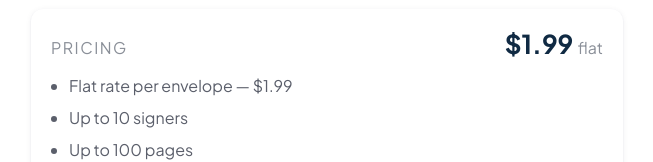
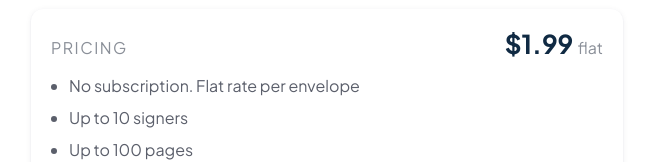
Before and after one commit to livelovelearnleavealegacy-droid/dollarsign-io, a Next.js app: page / in a window 1280 px wide. Shown: the part 495-657 px from the top of the page, without its empty margins (313-966 px from the left). Built offline with nearby package versions, Linux system fonts and the light colour scheme.

Commit message:
Update page.js

```diff
--- a/app/page.js
+++ b/app/page.js
@@ -224,7 +224,7 @@ export default function Home() {
                 <span style={{ fontFamily: "'Plus Jakarta Sans', sans-serif", fontSize: 26, fontWeight: 700, color: "var(--ink)" }}>${FLAT_PRICE.toFixed(2)} <span style={{ fontSize: 16, fontWeight: 400, color: "#8A8F98" }}>flat</span></span>
               </div>
               <ul style={{ fontSize: 16, color: "#5B5F6B", lineHeight: 2, paddingLeft: 18, margin: 0 }}>
-                <li>Flat rate per envelope — ${FLAT_PRICE.toFixed(2)}</li>
+                <li>No subscription. Flat rate per envelope</li>
                 <li>Up to {MAX_SIGNERS} signers</li>
                 <li>Up to {MAX_PAGES} pages</li>
                 <li>Unlimited signature, date, and text fields</li>
```
